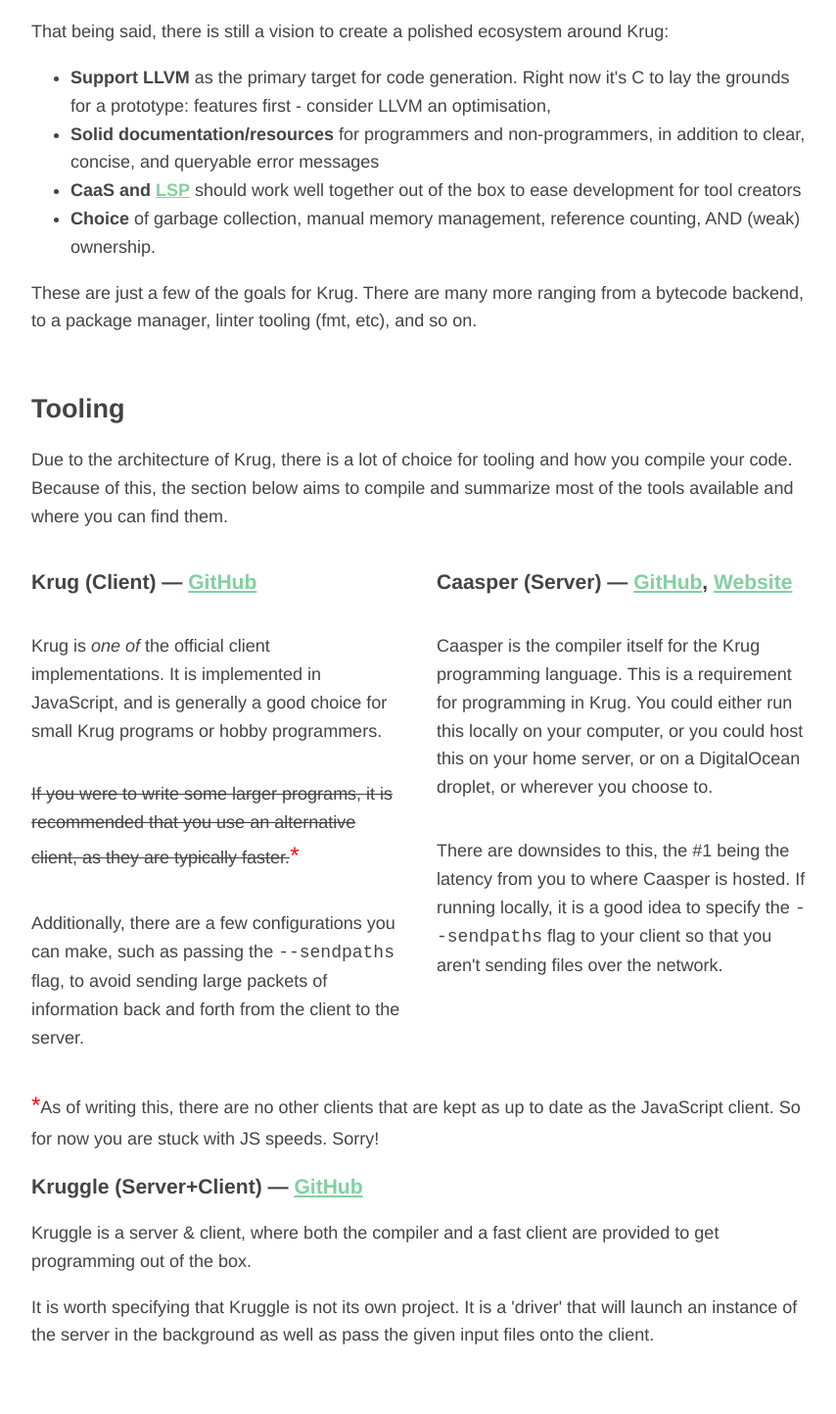
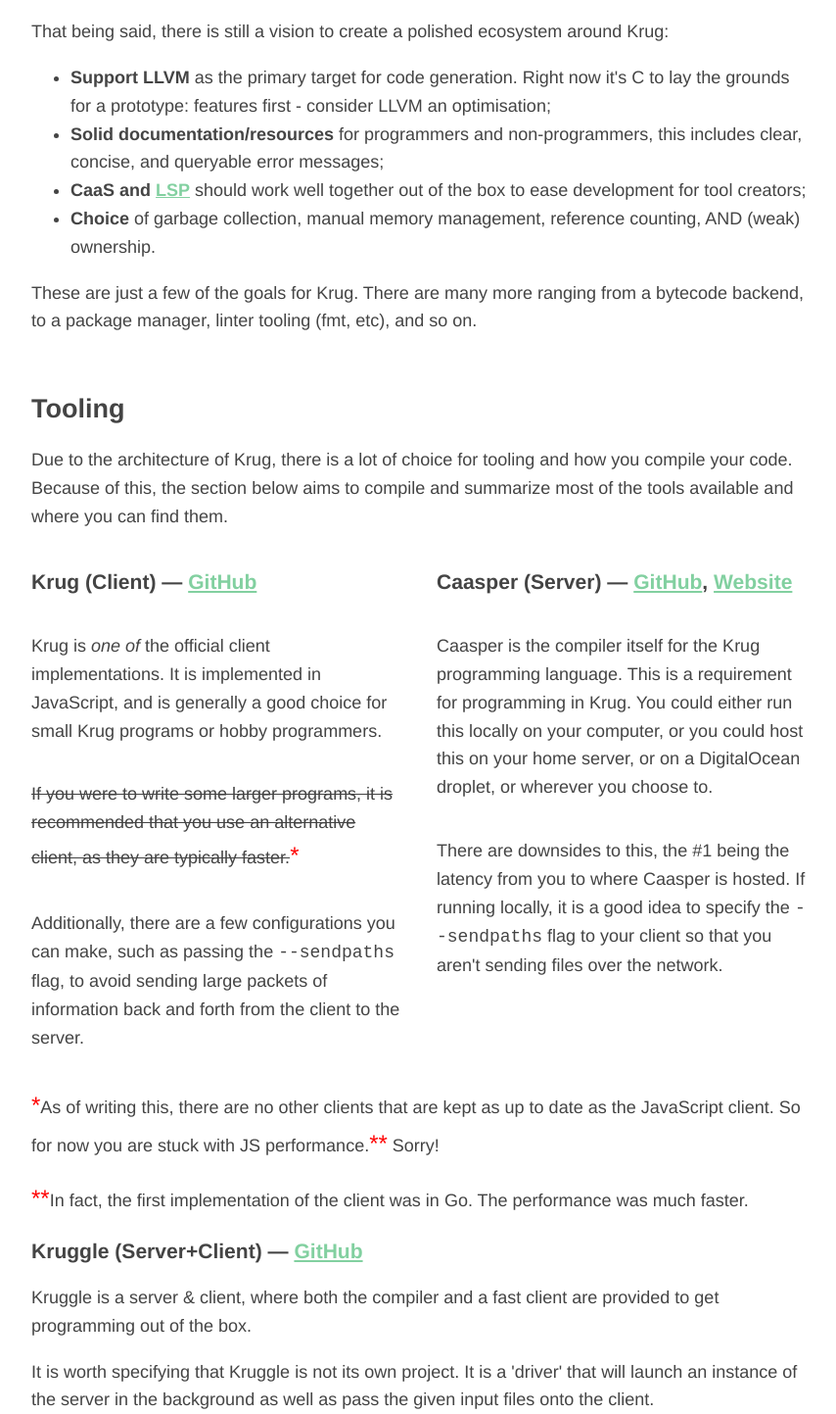
Before and after one commit to hugobrains/krug-lang.org, a plain HTML site: page index.html in a window 1280 px wide. Shown: the part 1920-3363 px from the top of the page at 98% size, without its empty margins (212-1066 px from the left). Drawn offline with Linux system fonts and the light colour scheme.

Commit message:
grammatical changes + fun fact

```diff
--- a/index.html
+++ b/index.html
@@ -99,9 +99,9 @@
                                 That being said, there is still a vision to create a polished ecosystem around Krug:
                             </p>
                             <ul>
-                                <li><span class="strong">Support LLVM</span> as the primary target for code generation. Right now it's C to lay the grounds for a prototype: features first - consider LLVM an optimisation,</li>
-                                <li><span class="strong">Solid documentation/resources</span> for programmers and non-programmers, in addition to clear, concise, and queryable error messages</li>
-                                <li><span class="strong">CaaS and <a href='https://langserver.org/'>LSP</a></span> should work well together out of the box to ease development for tool creators</li>
+                                <li><span class="strong">Support LLVM</span> as the primary target for code generation. Right now it's C to lay the grounds for a prototype: features first - consider LLVM an optimisation;</li>
+                                <li><span class="strong">Solid documentation/resources</span> for programmers and non-programmers, this includes clear, concise, and queryable error messages;</li>
+                                <li><span class="strong">CaaS and <a href='https://langserver.org/'>LSP</a></span> should work well together out of the box to ease development for tool creators;</li>
                                 <li><span class="strong">Choice</span> of garbage collection, manual memory management, reference counting, AND (weak) ownership.</li>
                             </ul>
                             <p>
@@ -162,7 +162,11 @@
                         <div class="flex-column">
                             <p>
                                 <span class="asterisks">*</span>As of writing this, there are no other clients that
-                                are kept as up to date as the JavaScript client. So for now you are stuck with JS speeds. Sorry!
+                                are kept as up to date as the JavaScript client. So for now you are stuck with JS performance.<span class="asterisks">**</span> Sorry!
+                            </p>
+                            <p>
+                                <span class="asterisks">**</span>In fact, the first implementation of the client was in Go. The performance
+                                was much faster.
                             </p>
                         </div>
 
```
